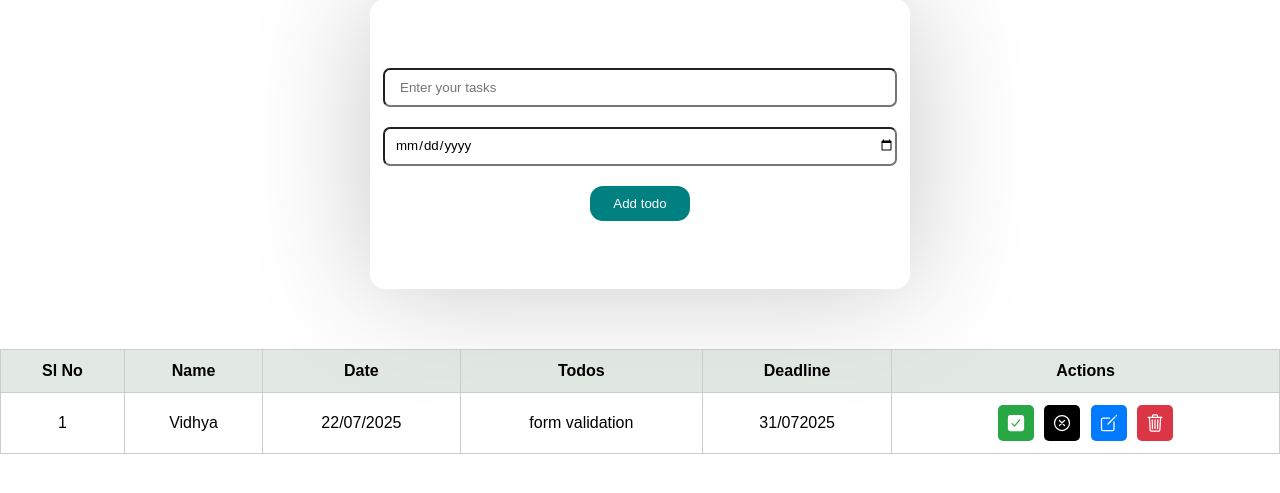
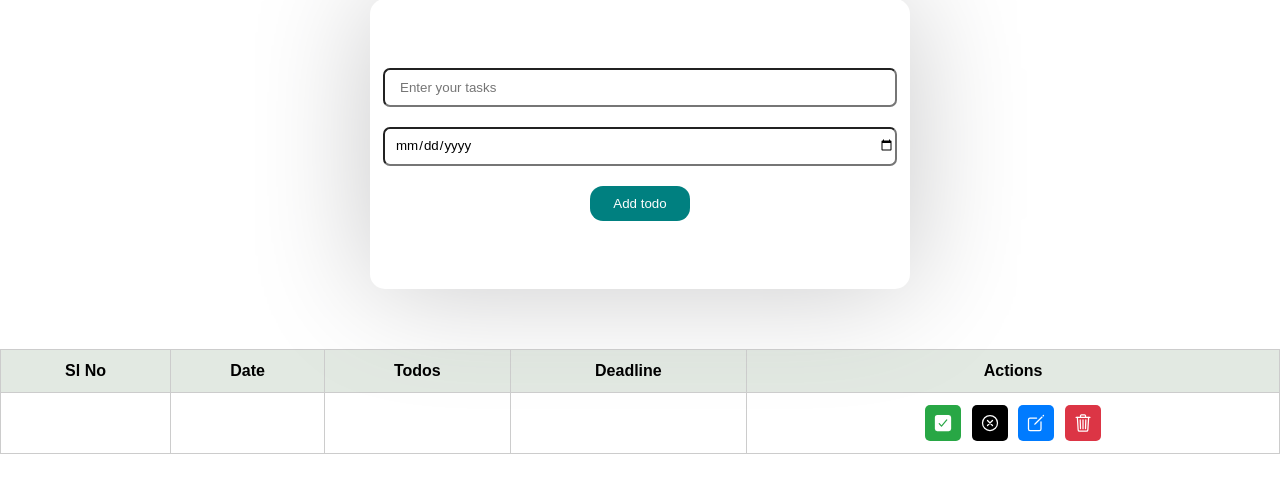
Before and after one commit to Vidhyam-123/Todo, a Django app: page /tasks/ in a window 1280 px wide. Shown: the part 191-684 px from the top of the page. Run offline with Django 5.2, Linux system fonts and the light colour scheme; lists and menus that the app fills with data are empty.

Commit message:
changed the task table

```diff
--- a/Todo/App/templates/tasks.html
+++ b/Todo/App/templates/tasks.html
@@ -45,7 +45,6 @@
                 <thead>
                     <tr>
                         <th>Sl No</th>
-                        <th>Name</th>
                         <th>Date</th>
                         <th>Todos</th>
                         <th>Deadline</th>
@@ -54,13 +53,11 @@
                 </thead>
                 <tbody>
                     <tr>
-                        <td>1</td>
-                        <td>Vidhya</td>
-                        <td>22/07/2025</td>
-                        <td>form validation</td>
-                        <td>31/072025</td>
+                        <td></td>
+                        <td></td>
+                        <td></td>
+                        <td></td>
                         <td>
-
                             <button type="submit" class="btn green"><ion-icon name="checkbox"></ion-icon></button>
                             <button type="submit" class="btn black"><ion-icon name="close-circle-outline"></ion-icon></button>
                             <a href="{% url 'edit' %}"><button type="submit" class="btn blue" ><ion-icon name="create-outline"></ion-icon> </button></a>
```
